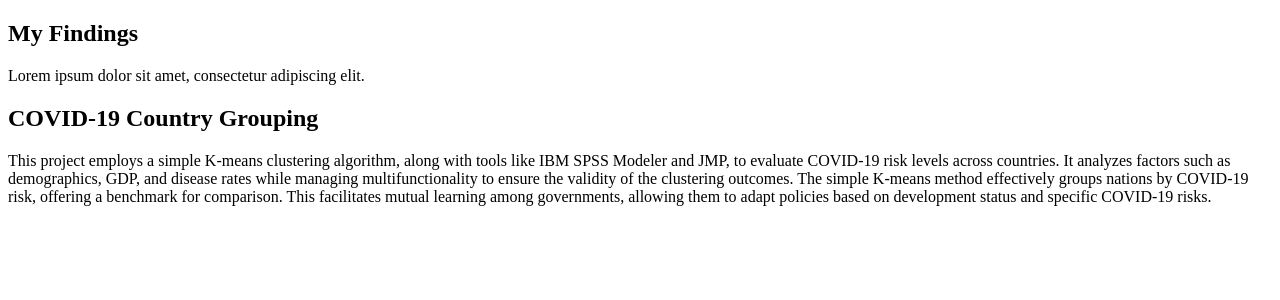
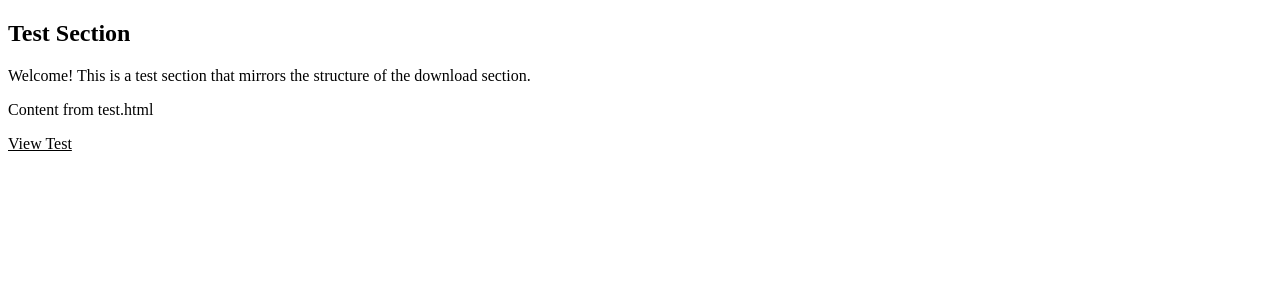
Before and after one commit to Md-Khid/Md-Khid, a Jekyll site: the page test.html, which Jekyll copies as it is, in a window 1280 px wide. Shown: the top 300 px of the page. Built offline with Jekyll 4.4.1, drawn with Linux system fonts in a browser that asks for light colours.

Commit message:
Update test.html

```diff
--- a/test.html
+++ b/test.html
@@ -1,50 +1,27 @@
 <!DOCTYPE html>
-<html lang="en">
+<html>
 <head>
-    <meta http-equiv="content-type" content="text/html; charset=UTF-8">
-    <meta name="viewport" content="width=device-width, initial-scale=1.0">
-    <title>Findings - My Research</title>
-    <link rel="stylesheet" href="_includes/grayscale.css">
-    <!-- Link to grayscale.css -->
+    <meta http-equiv="content-type" content="text/html; charset=windows-1252">
+    <style>
+      /* Add some bottom margin to the images */
+      .image {
+        margin-bottom: 20px; /* Adjust the value as needed */
+      }
+    </style>
 </head>
 <body>
-    <!-- Your HTML content goes here -->
-    <header>
-      <nav class="navbar-custom">
-        <!-- Navigation content --> </nav>
-    </header>
-    <section id="intro" class="intro">
-      <div class="intro-body">
+    <section id="test" class="content-section text-center">
+        <div class="test-section">
             <div class="container">
-          <div class="row">
-            <div class="col-lg-12">
-              <h1 class="brand-heading">My Findings</h1>
-              <p class="intro-text">Lorem ipsum dolor sit amet, consectetur
-                adipiscing elit.</p>
-              <h1>COVID-19 Country Grouping</h1>
-              <p>This project employs a simple K-means clustering algorithm,
-                along with tools like IBM SPSS Modeler and JMP, to evaluate
-                COVID-19 risk levels across countries. It analyzes factors such
-                as demographics, GDP, and disease rates while managing
-                multifunctionality to ensure the validity of the clustering
-                outcomes. The simple K-means method effectively groups nations
-                by COVID-19 risk, offering a benchmark for comparison. This
-                facilitates mutual learning among governments, allowing them to
-                adapt policies based on development status and specific COVID-19
-                risks.</p>
-            </div>
+                <div class="col-lg-8 col-lg-offset-2">
+                    <h2>Test Section</h2>
+                    <p>Welcome! This is a test section that mirrors the structure of the download section.</p>
+                    <!-- Add your content here -->
+                    <p>Content from test.html</p>
+                    <a href="#" class="btn btn-default btn-lg" style="color: black; border-color: black;">View Test</a>
                 </div>
             </div>
         </div>
     </section>
-    <section id="download" class="download-section">
-      <div class="container">
-        <div class="row">
-          <div class="col-lg-8 col-lg-offset-2">
-            <!-- Download section content --> </div>
-        </div>
-      </div>
-    </section>
-    <!-- Other sections and content -->
 </body>
 </html>
```
Lines whose indentation alone changed are shown as unchanged.
